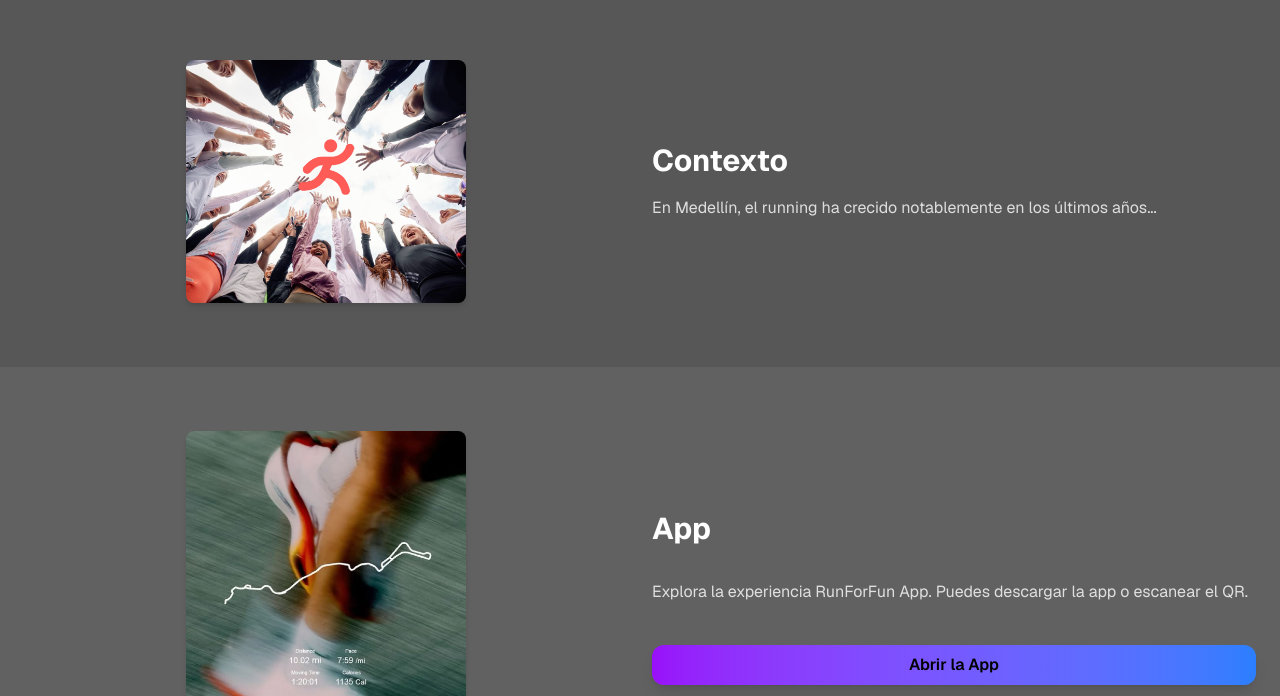
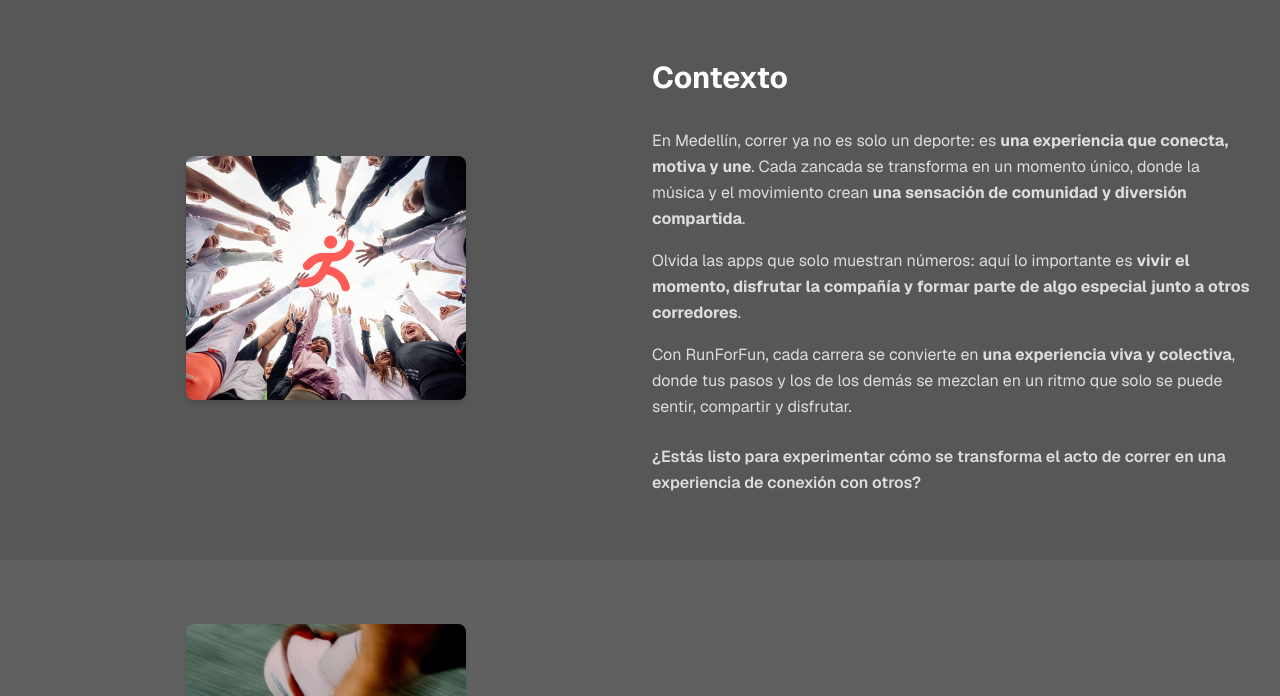
Before and after one commit to annamile92/Run_app, a Next.js app: page / in a window 1280 px wide. Shown: the part 604-1300 px from the top of the page. Built offline with nearby package versions, Linux system fonts and the light colour scheme.

Commit message:
Update page.tsx

```diff
--- a/app/page.tsx
+++ b/app/page.tsx
@@ -86,13 +86,23 @@ export default function Home() {
   <div className="md:w-1/2 flex justify-center">
     <Image src="/1.png" alt="Evento" width={280} height={280} className="rounded-lg shadow-md" />
   </div>
-        <div className="md:w-1/2 text-white">
+  <div className="md:w-1/2 text-white flex flex-col gap-4">
     <h2 className="text-3xl font-bold mb-4">Contexto</h2>
     <p className="opacity-80 leading-relaxed">
-            En Medellín, el running ha crecido notablemente en los últimos años...
+      En Medellín, correr ya no es solo un deporte: es <strong>una experiencia que conecta, motiva y une</strong>. Cada zancada se transforma en un momento único, donde la música y el movimiento crean <strong>una sensación de comunidad y diversión compartida</strong>.
+    </p>
+    <p className="opacity-80 leading-relaxed">
+      Olvida las apps que solo muestran números: aquí lo importante es <strong>vivir el momento, disfrutar la compañía y formar parte de algo especial junto a otros corredores</strong>.
+    </p>
+    <p className="opacity-80 leading-relaxed">
+      Con RunForFun, cada carrera se convierte en <strong>una experiencia viva y colectiva</strong>, donde tus pasos y los de los demás se mezclan en un ritmo que solo se puede sentir, compartir y disfrutar.
+    </p>
+    <p className="opacity-80 leading-relaxed font-semibold mt-2">
+      ¿Estás listo para experimentar cómo se transforma el acto de correr en una experiencia de conexión con otros?
     </p>
   </div>
 </section>
+
 
      {/* APP */}
 <section id="app" className="py-16 px-6 flex flex-col md:flex-row items-center gap-6 bg-[#3a3a3acc]">
```
Lines whose indentation alone changed are shown as unchanged.
